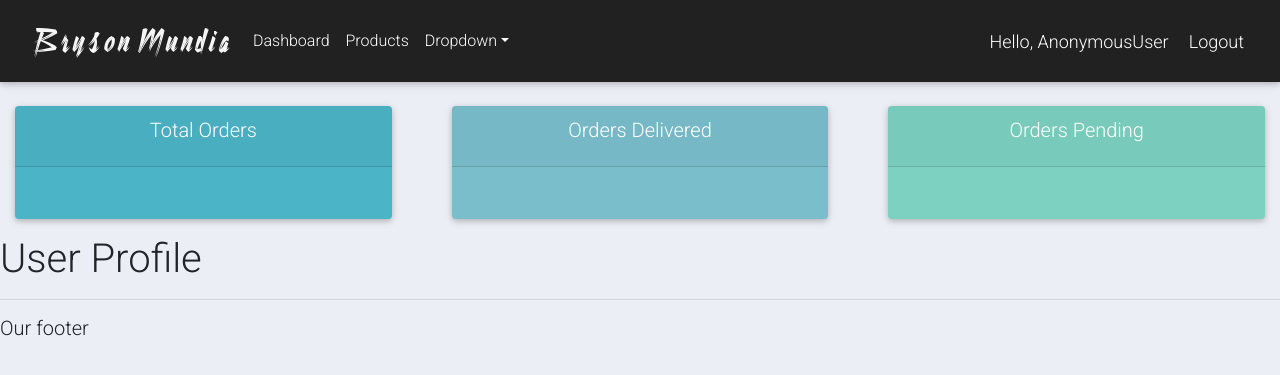
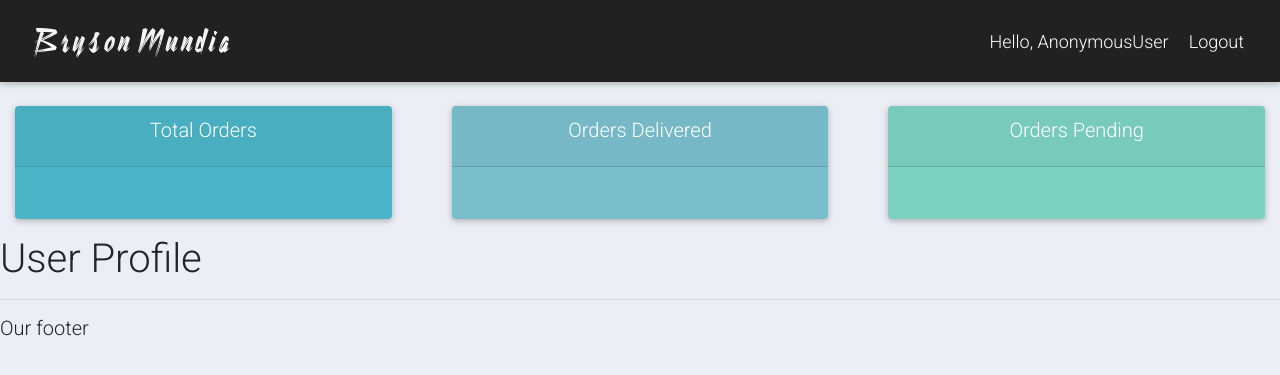
Before and after one commit to Bryson69/Customer-Management, a Django app: page /user/ in a window 1280 px wide. Shown: the top 375 px of the page. Run offline with Django 3.2, Linux system fonts and the light colour scheme; some libraries are stand-ins or nearby versions.

Commit message:
Add restriction on the navbar

```diff
--- a/accounts/templates/accounts/navbar.html
+++ b/accounts/templates/accounts/navbar.html
@@ -23,22 +23,14 @@
         <!-- Links -->
         <ul class="navbar-nav mr-auto">
             <li class="nav-item">
+                {% if request.user.is_staff %}
                 <a class="nav-link" href=" {% url 'home' %} ">Dashboard
           </a>
             </li>
             <li class="nav-item">
                 <a class="nav-link" href=" {% url 'products' %} ">Products</a>
             </li>
-            <!-- Dropdown -->
-            <li class="nav-item dropdown">
-                <a class="nav-link dropdown-toggle" id="navbarDropdownMenuLink" data-toggle="dropdown" aria-haspopup="true" aria-expanded="false">Dropdown</a>
-                <div class="dropdown-menu dropdown-primary elegant-color-dark" aria-labelledby="navbarDropdownMenuLink">
-                    <a class="dropdown-item" style="color: snow;" href="#">Action</a>
-                    <a class="dropdown-item" style="color: snow;" href="#">Another action</a>
-                    <a class="dropdown-item" style="color: snow;" href="#">Something else here</a>
-                </div>
-            </li>
-
+            {% endif %}
         </ul>
         <!-- Links -->
         <span class="hello-msg">Hello, {{request.user}}</span>
```
